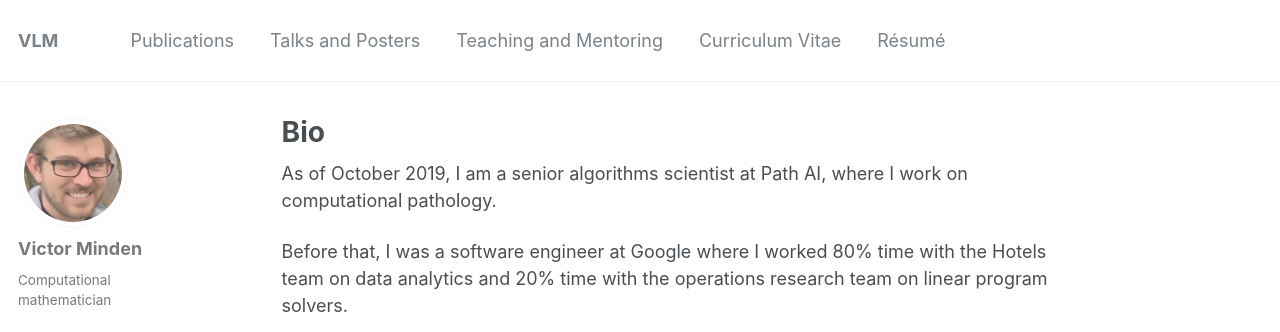
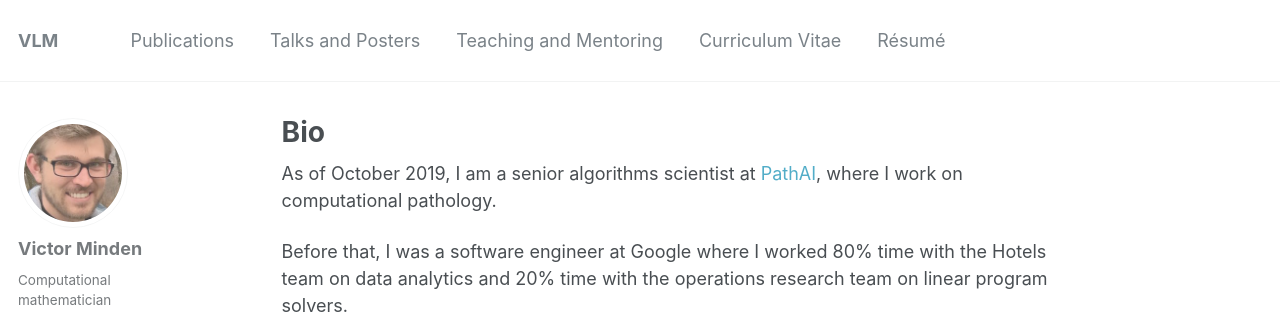
Before and after one commit to victorminden/victorminden.github.io, a Jekyll site: the page built from index.md, in a window 1280 px wide and 1375 px high. Shown: the top 332 px of the window. Built offline with Jekyll 4.4.1, drawn with Linux system fonts in a browser that asks for light colours.

Commit message:
add link

```diff
--- a/index.md
+++ b/index.md
@@ -6,7 +6,7 @@ author_profile: true
 
 {% include base_path %}
 
-As of October 2019, I am a senior algorithms scientist at Path AI, where I work on computational pathology.
+As of October 2019, I am a senior algorithms scientist at [PathAI](https://www.pathai.com), where I work on computational pathology.
 
 Before that, I was a software engineer at Google where I worked 80% time with the Hotels team on data analytics and 20% time with the operations research team on linear program solvers.
 
```
